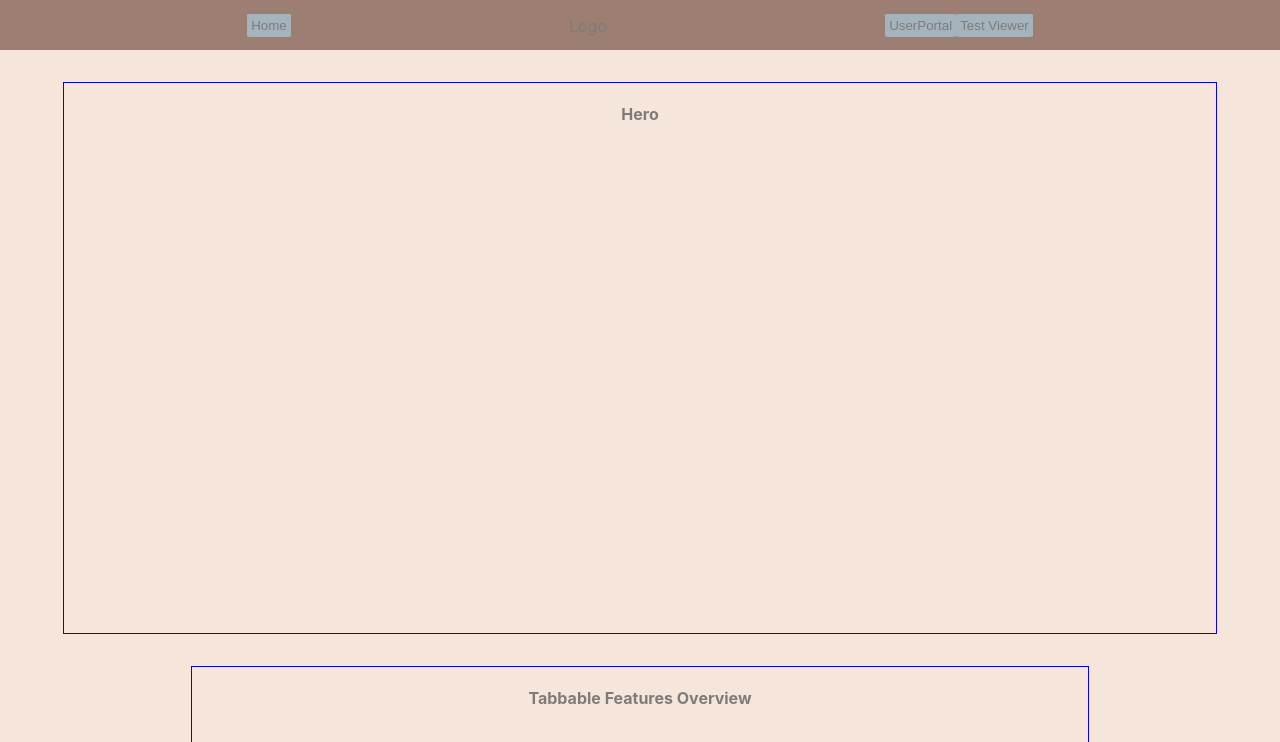
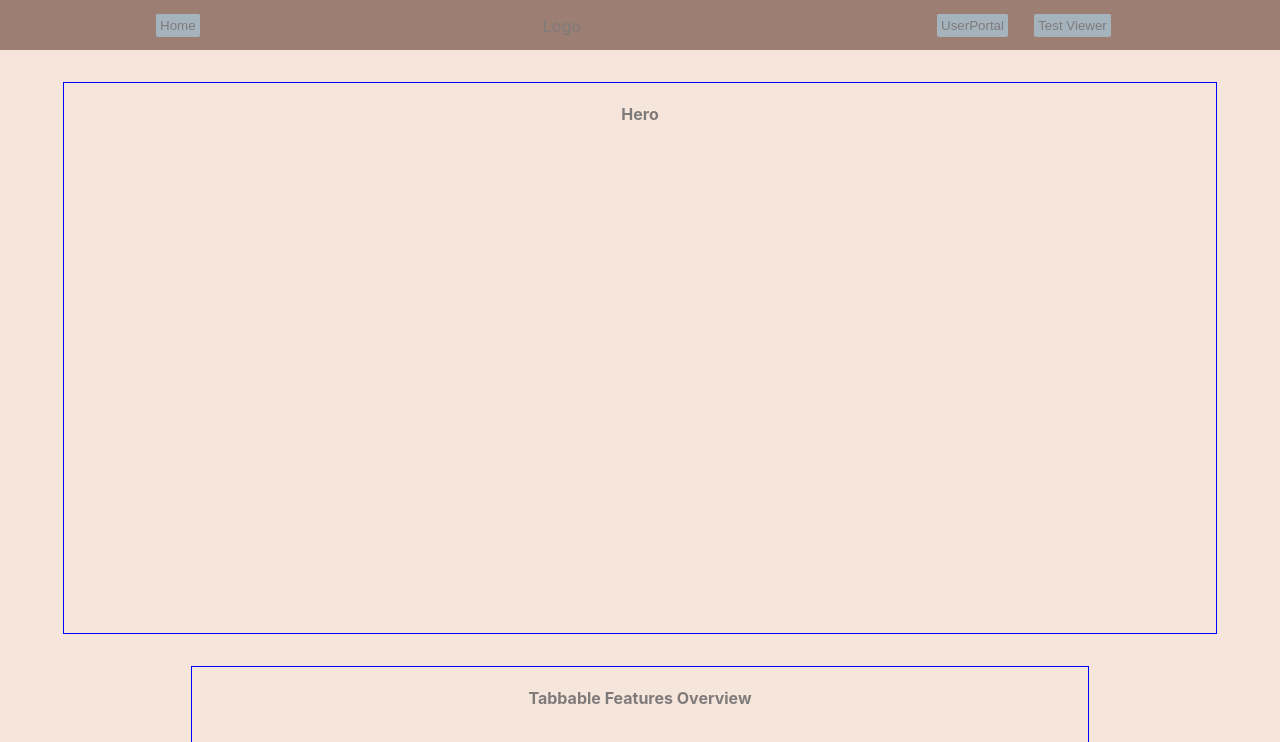
Before and after one commit to GrumpyEwok/sheet-scroller, a React (Create React App) app: page / in a window 1280 px wide. Shown: the top 742 px of the page. Built offline with nearby package versions, Linux system fonts and the light colour scheme; the HTML template or start-up script is replaced by a standard one.

Commit message:
Adjust styling.

```diff
--- a/src/App.css
+++ b/src/App.css
@@ -22,6 +22,13 @@
   background-color: #9d7e72;
 }
 
+.Logo {
+  /* Will need to absolute position this, and remove from Flex. */
+  width: 100px;
+  height: 50px;
+  text-align: center;
+}
+
 .Footer {
   width: 100vw;
   height: 6vh;
@@ -33,16 +40,19 @@
   background-color: #9d7e72;
 }
 
-.Nav, .UserPortal {
+.Nav {
   display: flex;
   flex-direction: row;
-  margin: auto;
+  justify-content: space-around;
+  align-items: center;
 }
 
-.Logo {
-  width: 100px;
-  height: 50px;
-  text-align: center;
+.UserPortal {
+  /* Requires explicit width to flex children. */
+  width: 200px;
+  display: flex;
+  justify-content: space-around;
+  align-items: center;
 }
 
 .Landing {
--- a/src/App.js
+++ b/src/App.js
@@ -19,7 +19,6 @@
               <Route path='/user' render={()=> <Profile/>} />
               <Route path='/viewer' render={() => <Viewer/>} />
             </Switch>
-            <Footer/>
         </div>
       </Router>
     );
--- a/src/components/Landing.jsx
+++ b/src/components/Landing.jsx
@@ -1,8 +1,10 @@
 import React from 'react';
+import Footer from './Footer';
 
 function Landing(){
 
   return (
+    <div>
       <div className='Landing'>
         <div id='hero'>
           <h4>Hero</h4>
@@ -14,6 +16,8 @@
           <h4>Purpose/Utility</h4>
         </div>
       </div>
+        <Footer/>
+    </div>
   )
 }
 
--- a/src/components/Profile.jsx
+++ b/src/components/Profile.jsx
@@ -1,9 +1,10 @@
 import React from 'react';
-import Viewer from './Viewer/Viewer';
+import Footer from './Footer';
 
 function Profile(){
 
   return (
+    <div>
       <div className='Profile'>
         <h1>I'm the default user page!</h1>
         <h4>I should have access to:</h4>
@@ -13,6 +14,8 @@
           <li>and a Link to a way to view my associated PDFS.</li>
         </ul>
       </div>
+        <Footer/>
+    </div>
   )
 }
 
```
Lines whose indentation alone changed are shown as unchanged.
